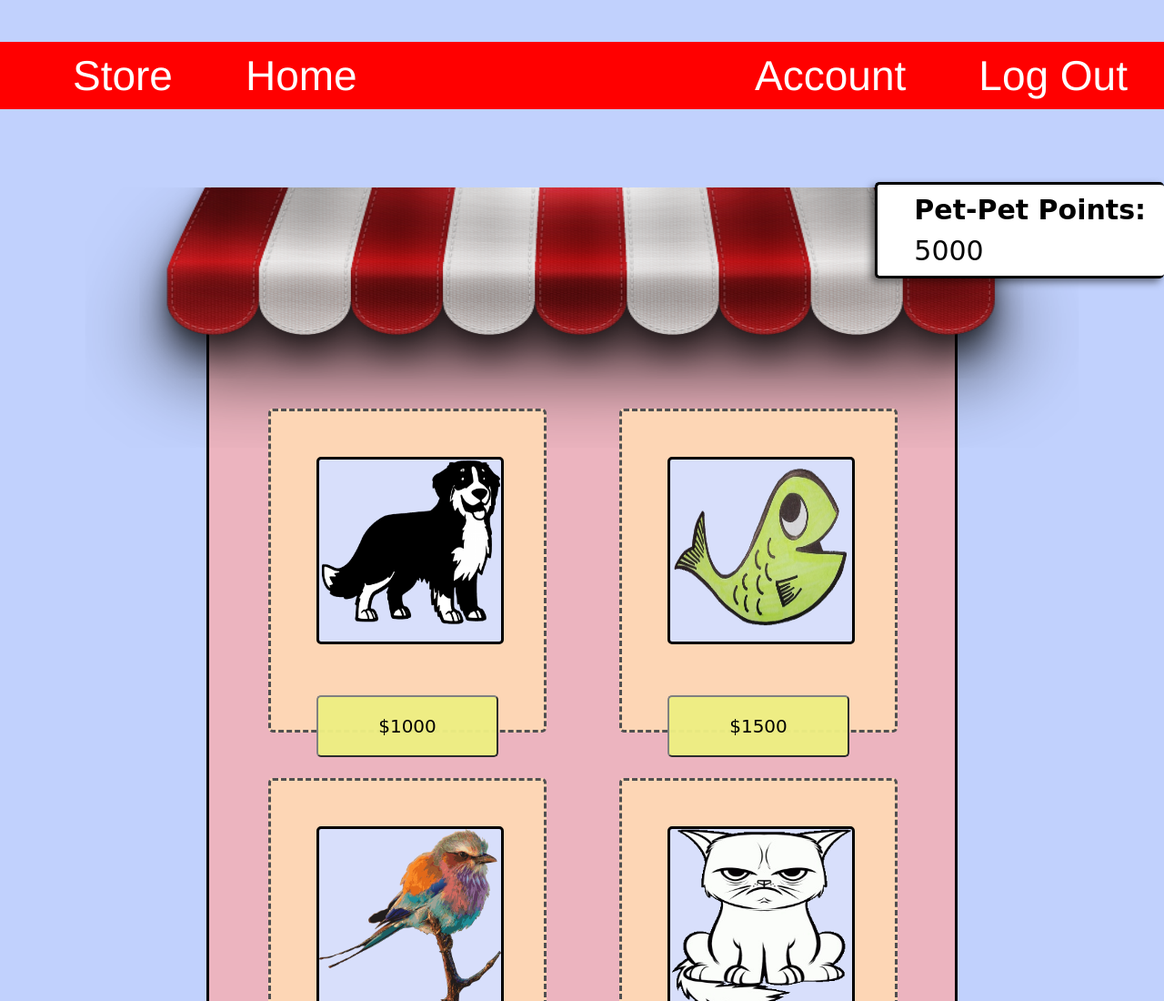
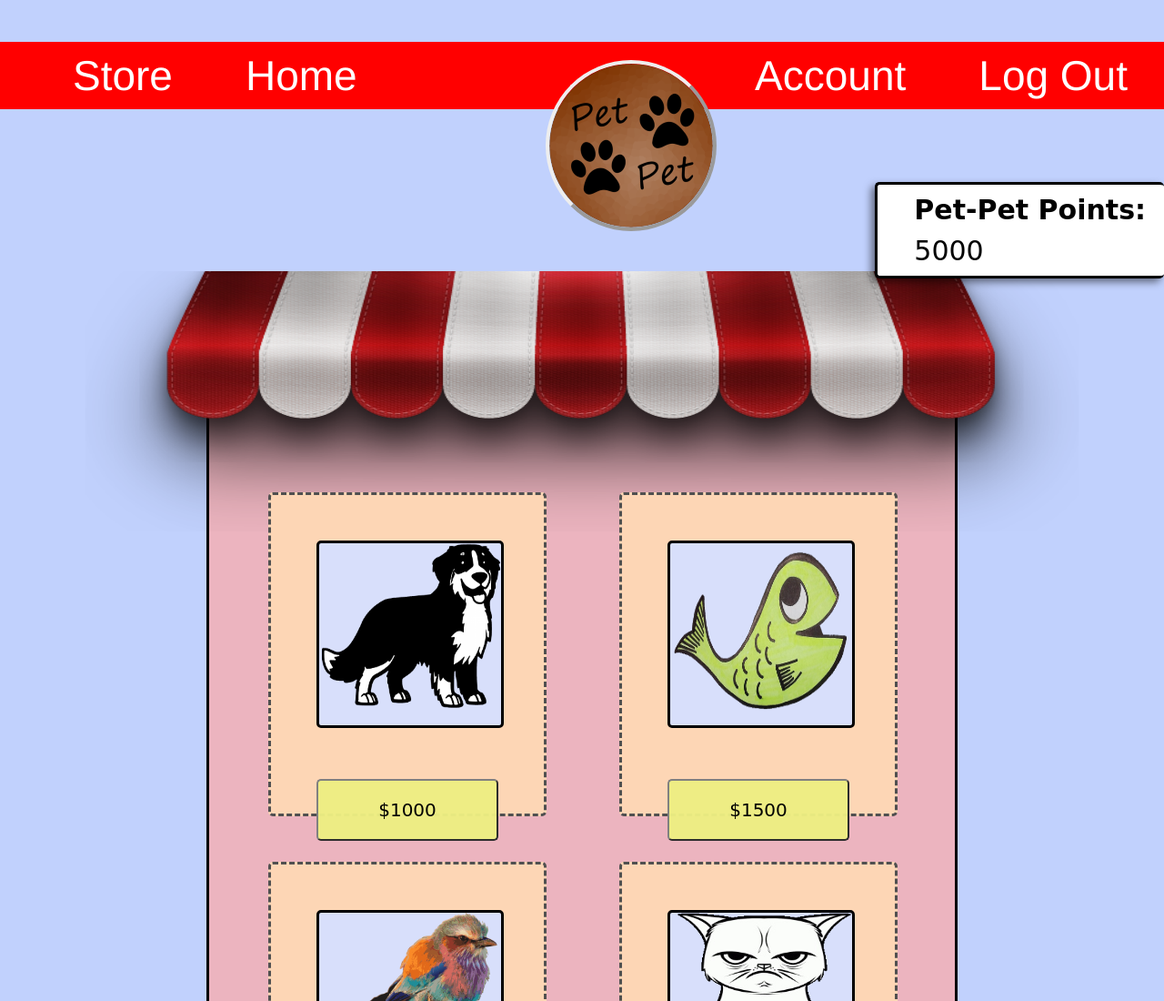
Before and after one commit to OSU-CS290-F16/final-project-petpet-quest-project, a website: page public/shop.html in a window 1280 px wide. Shown: the top 1100 px of the page at 91% size. Drawn offline with Linux system fonts and the light colour scheme.

Commit message:
added logo to store page

```diff
--- a/public/shop.html
+++ b/public/shop.html
@@ -16,11 +16,16 @@
 				<ul class = "navbar">
 					<!-- Clicking on home takes you to the home page, set user name to take you to profile -->
 					<li class = "navbar-list store"><a href="shop.html">Store</a></li>
-					<li class = "navbar-list logo"><a href = "petPetQuest.html">Home</a></li>
+					<li class = "navbar-list home"><a href = "petPetQuest.html">Home</a></li>
 					<li class = "navbar-list logOut"><a href="logOut.html">Log Out</a></li>
 					<li class = "navbar-list username"><a href="account.html">Account</a></li>
 				</ul>
+
 			</nav>
+
+			<div>
+					<a href = "petPetQuest.html"><img class = "logo" src = "photos/PetPet_logo_sm.png"></a>
+			</div>
 
 		</header>
 
--- a/public/shopStyle.css
+++ b/public/shopStyle.css
@@ -15,6 +15,14 @@ nav {
   font-weight: 200;
 }
 
+.logo{
+    margin-left: 600px;
+    margin-top: -100px;
+    border-style: outset;
+    color: #985e09;
+    border-radius: 100px;
+    border-width: 4px;
+}
 .navbar-list {
   list-style-type: none;
   padding: 0;
```
